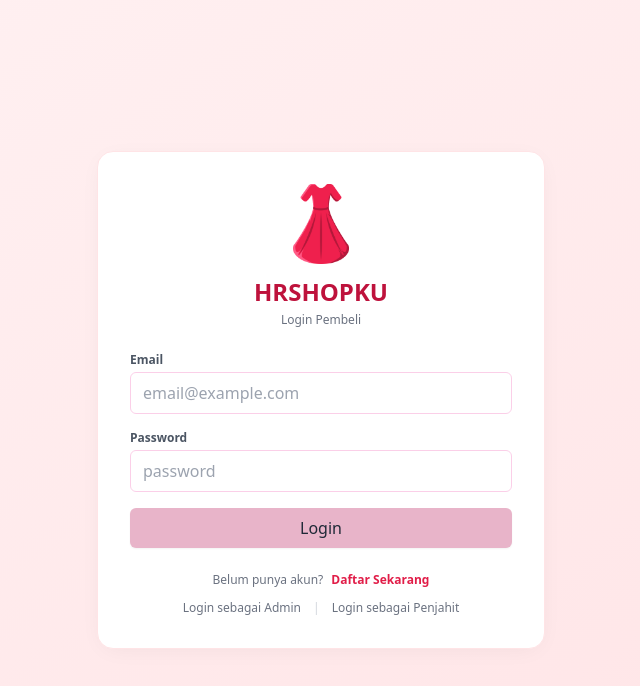
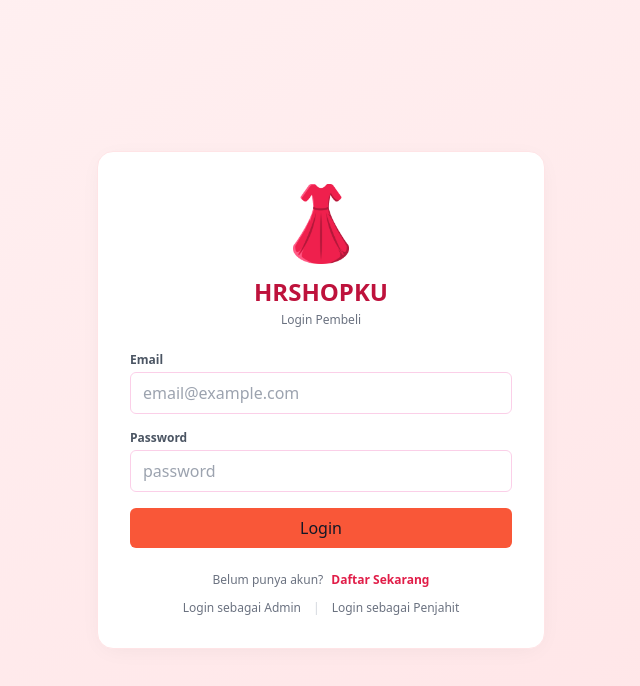
Before and after one commit to Baiq01/hrshopku, a React (Create React App) app in the folder frontend/: page /login in a window 1280 px wide. Shown: the top 686 px of the page, without its empty margins (319-959 px from the left). Built offline with nearby package versions, Linux system fonts and the light colour scheme; no server answers.

Commit message:
tailwind

```diff
--- a/frontend/src/pages/Checkout.jsx
+++ b/frontend/src/pages/Checkout.jsx
@@ -453,7 +453,7 @@ export default function Checkout(){
               <span>Total</span>
               <span className="text-rose-700">Rp {parseInt(grandTotal).toLocaleString('id-ID')}</span>
             </div>
-            <button disabled={submitting} onClick={pay} className="btn btn-third w-full mt-4">{submitting? 'Memproses…' : 'Bayar Sekarang'}</button>
+            <button disabled={submitting} onClick={pay} className="btn btn-primay w-full mt-4">{submitting? 'Memproses…' : 'Bayar Sekarang'}</button>
             <a href="/cart" className="btn btn-outline w-full">Kembali ke Keranjang</a>
           </div>
         </div>
--- a/frontend/src/pages/Login.jsx
+++ b/frontend/src/pages/Login.jsx
@@ -69,7 +69,7 @@ export default function Login(){
                 required
               />
             </div>
-            <button type="submit" className="btn btn-primary w-full">Login</button>
+            <button type="submit" className="btn bg-fourth w-full">Login</button>
           </form>
           <div className="mt-6 flex gap-2 text-xs justify-center">
             <span className="text-gray-500">Belum punya akun?</span>
--- a/frontend/tailwind.config.js
+++ b/frontend/tailwind.config.js
@@ -11,6 +11,7 @@ module.exports = {
         primary: '#e8b4c9', // main brand color (soft pink)
         accent: '#f9e1e9',  // very light pink accent
         third: '#083d77',
+        fourth: '#f95738',
         brandpink: {
           50:  '#fdf7fa',
           100: '#fbeff4',
```
